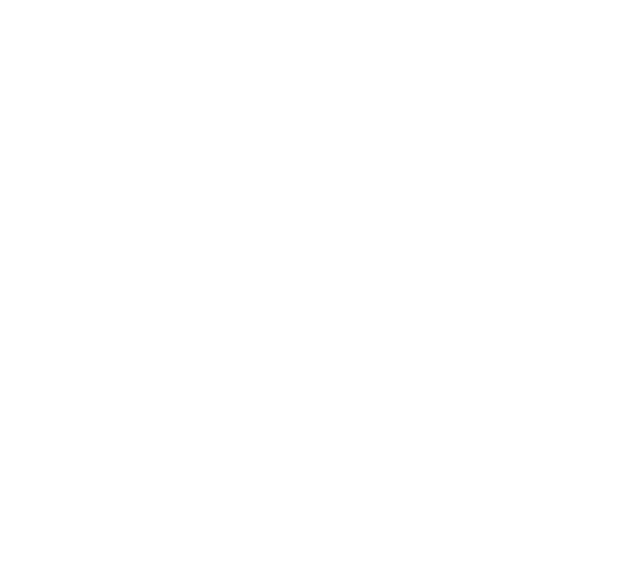
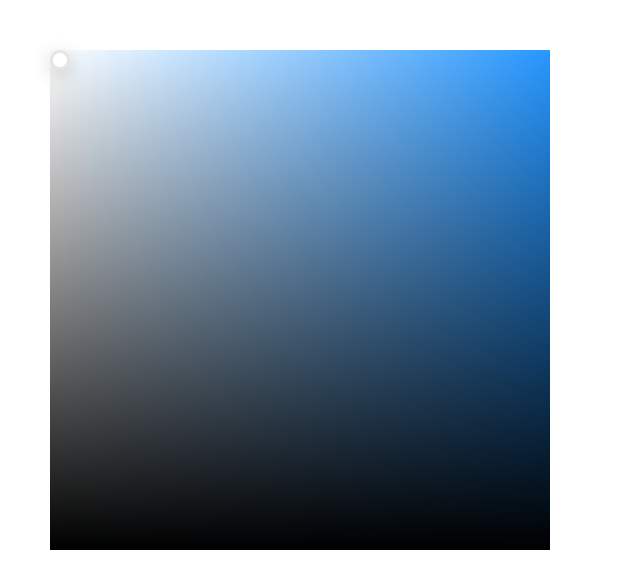
Before and after one commit to soumakkdev/color-picker, a React (Vite) app: page / in a window 1280 px wide. Shown: the top 588 px of the page, without its empty margins (0-640 px from the left). Built offline with nearby package versions, Linux system fonts and the light colour scheme.

Commit message:
Color picker added

```diff
--- a/src/App.tsx
+++ b/src/App.tsx
@@ -1,5 +1,87 @@
+import { useEffect, useRef } from 'react'
+import { clamp } from './lib'
+
 function App() {
-	return <div></div>
+	const canvasRef = useRef<HTMLCanvasElement>(null)
+	const handleRef = useRef<HTMLDivElement>(null)
+
+	useEffect(() => {
+		const canvas = canvasRef.current
+		const ctx = canvas?.getContext('2d', {
+			willReadFrequently: true,
+		})
+
+		if (ctx && canvas) {
+			const { width, height } = canvas
+
+			// solid color
+			ctx.fillStyle = '#2797ff'
+			ctx.fillRect(0, 0, width, height)
+
+			// white horizontal gradient
+			const gradientH = ctx.createLinearGradient(0, 0, width, 0)
+			gradientH.addColorStop(0, 'rgba(255, 255, 255, 1)')
+			gradientH.addColorStop(1, 'rgba(255, 255, 255, 0)')
+			ctx.fillStyle = gradientH
+			ctx.fillRect(0, 0, width, height)
+
+			// black vertical gradient
+			const gradientV = ctx.createLinearGradient(0, 0, 0, height)
+			gradientV.addColorStop(0, 'rgba(0, 0, 0, 0)')
+			gradientV.addColorStop(1, 'rgba(0, 0, 0, 1)')
+			ctx.fillStyle = gradientV
+			ctx.fillRect(0, 0, width, height)
+		}
+	}, [])
+
+	function handleMouseMove(e: MouseEvent) {
+		const handle = handleRef.current
+		const canvas = canvasRef.current
+		const ctx = canvas?.getContext('2d', {
+			willReadFrequently: true,
+		})
+
+		if (handle && canvas && ctx) {
+			const rect = canvas.getBoundingClientRect()
+
+			let x = clamp(e.clientX - rect.left, 0, canvas.width)
+			let y = clamp(e.clientY - rect.top, 0, canvas.height)
+
+			handle.style.left = `${x - handle.offsetWidth / 2}px`
+			handle.style.top = `${y - handle.offsetHeight / 2}px`
+
+			const imgData = ctx.getImageData(x, y, 1, 1)
+			const [r, g, b] = imgData.data
+
+			console.log(x, y, r, g, b)
+		}
+	}
+
+	function handleMouseDown(e: MouseEvent) {
+		handleMouseMove(e)
+		document.addEventListener('mousemove', handleMouseMove)
+		document.addEventListener('mouseup', handleMouseUp)
+	}
+
+	function handleMouseUp() {
+		document.removeEventListener('mousemove', handleMouseMove)
+		document.removeEventListener('mouseup', handleMouseUp)
+	}
+
+	useEffect(() => {
+		document.addEventListener('mousedown', handleMouseDown)
+
+		return () => {
+			document.removeEventListener('mousedown', handleMouseDown)
+		}
+	}, [])
+
+	return (
+		<div id="picker">
+			<canvas ref={canvasRef} height={500} width={500}></canvas>
+			<div id="handle" ref={handleRef}></div>
+		</div>
+	)
 }
 
 export default App
--- a/src/index.css
+++ b/src/index.css
@@ -10,3 +10,29 @@
 	-moz-osx-font-smoothing: grayscale;
 	-webkit-text-size-adjust: 100%;
 }
+
+* {
+	margin: 0;
+	padding: 0;
+	box-sizing: border-box;
+}
+
+body {
+	padding: 50px;
+}
+
+#picker {
+	position: relative;
+}
+
+#handle {
+	position: absolute;
+	top: 0;
+	left: 0;
+	height: 20px;
+	width: 20px;
+	border-radius: 999px;
+	background-color: #ffffff;
+	border: 3px solid rgba(0, 0, 0, 0.1);
+	box-shadow: 0 5px 20px rgba(0, 0, 0, 0.2);
+}
--- /dev/null
+++ b/src/lib.ts
@@ -0,0 +1,7 @@
+export function clamp(num: number, min: number, max: number) {
+	return Math.min(Math.max(num, min), max)
+}
+
+export function scale(number: number, inMin: number, inMax: number, outMin: number, outMax: number) {
+	return ((number - inMin) * (outMax - outMin)) / (inMax - inMin) + outMin
+}
```
